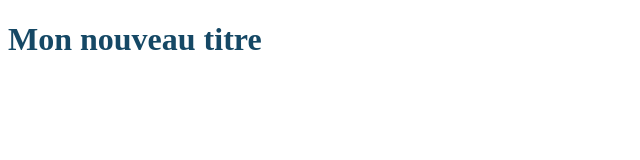
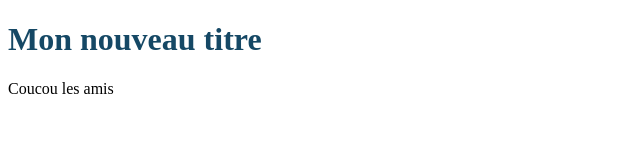
Before and after one commit to VolcyJessy/OpenClassroomsProject, a plain HTML site: page index.html in a window 1280 px wide. Shown: the whole page, without its empty margins (0-640 px from the left). Drawn offline with Linux system fonts and the light colour scheme.

Commit message:
Ajout d'un paragraphe / index.html

```diff
--- a/index.html
+++ b/index.html
@@ -9,5 +9,6 @@
 </head>
 <body>
     <h1>Mon nouveau titre</h1>
+    <p>Coucou les amis</p>
 </body>
 </html>
```
